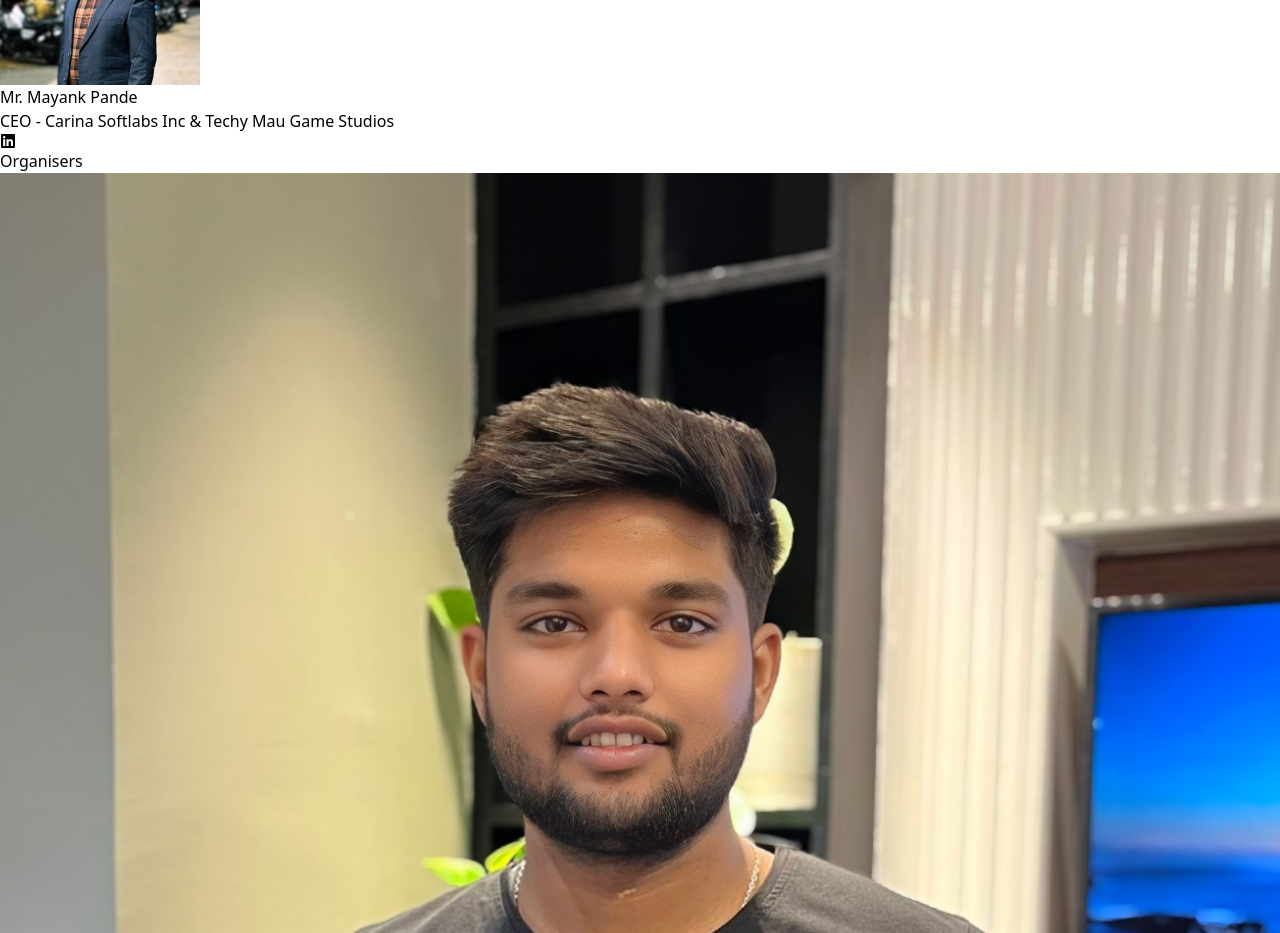
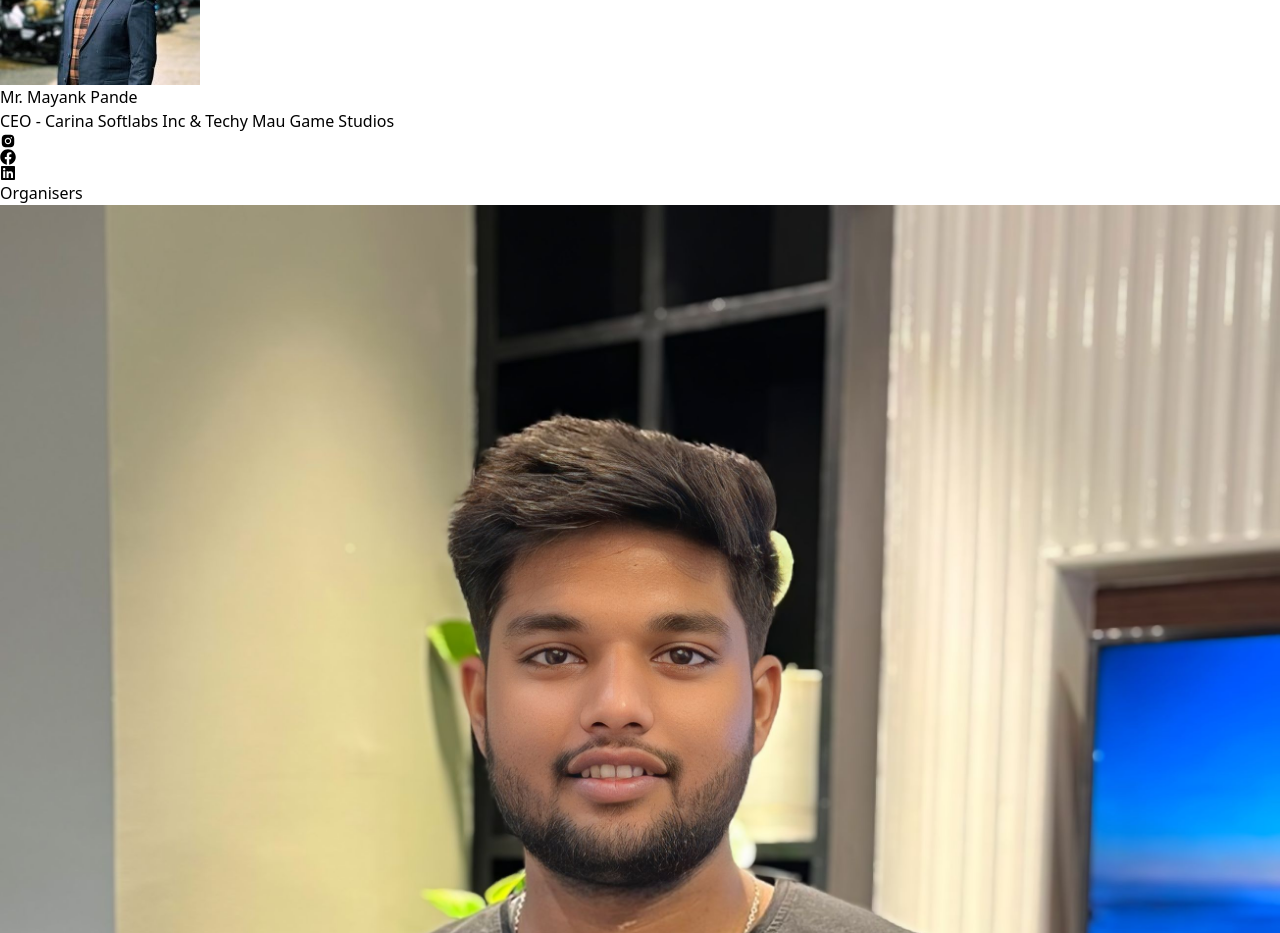
Before and after one commit to aadixcodes/NexHub---Tech-Community-Website, a Next.js app: page /gamealchemy-gaming-development-workshop in a window 1280 px wide. Shown: the part 2500-3433 px from the top of the page. Built offline with nearby package versions, Linux system fonts and the light colour scheme.

Commit message:
Links added

```diff
--- a/src/components/GamingDevOrganisers.jsx
+++ b/src/components/GamingDevOrganisers.jsx
@@ -9,7 +9,9 @@ const GamingDevOrganisers = () => {
       name: 'Mr. Mayank Pande',
       description: 'CEO - Carina Softlabs Inc & Techy Mau Game Studios',
       image: '/Assets/EventPage/GamingDevelopment/mayankpandey.jfif',
-      linkedin: 'https://www.linkedin.com/in/mayank-pande?utm_source=share&utm_campaign=share_via&utm_content=profile&utm_medium=android_app'
+      linkedin: 'https://www.linkedin.com/in/mayank-pande?utm_source=share&utm_campaign=share_via&utm_content=profile&utm_medium=android_app',
+      instagram: 'https://www.instagram.com/theupthrust/',
+      facebook: 'https://www.facebook.com/TheUpThrustOfficial'
     }
   ];
 
@@ -100,12 +102,12 @@ const GamingDevOrganisers = () => {
                 <h2 className="text-xl font-bold text-gray-900">{speaker.name}</h2>
                 <p className="text-gray-600 mt-1">{speaker.description}</p>
                 <div className="flex space-x-4 mt-3">
-                  {/* <a href="#" className="text-blue-500 hover:text-blue-600 transition duration-300">
+                  <a href={speaker.instagram} target='_blank' className="text-blue-500 hover:text-blue-600 transition duration-300">
                     <AiFillInstagram  className="w-5 h-5" />
                   </a>
-                  <a href="#" className="text-blue-700 hover:text-blue-800 transition duration-300">
+                  <a href={speaker.facebook} target='_blank' className="text-blue-700 hover:text-blue-800 transition duration-300">
                     <FaFacebook className="w-5 h-5" />
-                  </a> */}
+                  </a>
                   <a href={speaker.linkedin} target='_blank' className="text-blue-600 hover:text-blue-700 transition duration-300">
                     <FaLinkedin className="w-5 h-5" />
                   </a>
```
